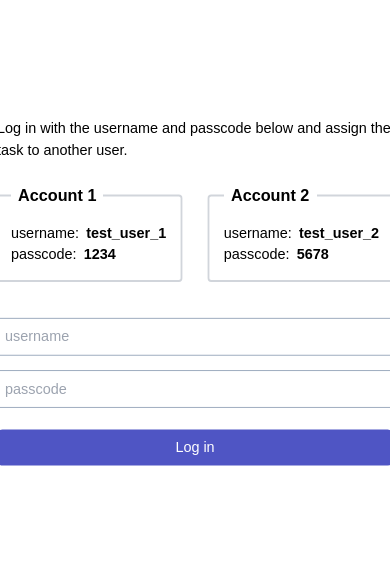
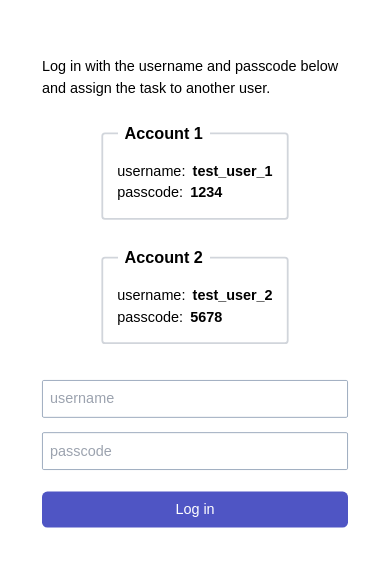
Before and after one commit to eobcre/task-manager-client, a React (Vite) app: page / in a window 390 px wide. Shown: the part 168-734 px from the top of the page. Built offline with nearby package versions, Linux system fonts and the light colour scheme; some icons are missing.

Commit message:
updated responsive screen

```diff
--- a/src/pages/Login/Login.tsx
+++ b/src/pages/Login/Login.tsx
@@ -52,11 +52,11 @@ const Login = () => {
 
   return (
     <div className='flex justify-center items-center transform scale-90 h-screen'>
-      <div className='w-[440px]'>
+      <div className='w-[340px] md:w-[440px]'>
         <div className='flex flex-col items-center gap-6'>
           <Icon icon='fluent-emoji-high-contrast:raccoon' className='home-icon text-purple w-[60px] h-[60px]' />
           <p>Log in with the username and passcode below and assign the task to another user.</p>
-          <div className='flex justify-center items-center gap-7'>
+          <div className='flex flex-col md:flex-row justify-center items-center gap-7'>
             {loginData.map((login) => (
               <fieldset key={login.id} className='border-2 border-gray-300 p-4 rounded'>
                 <legend className='text-lg font-semibold px-2'>{login.accountName}</legend>
@@ -69,7 +69,7 @@ const Login = () => {
               </fieldset>
             ))}
           </div>
-          <div className='flex flex-col gap-4 w-[440px]'>
+          <div className='flex flex-col gap-4 w-full md:w-[440px]'>
             <p className='text-red-500 text-right'>{invalidLogin}</p>
             <div>
               <input type='text' placeholder='username' className='border border-slate-400 rounded-sm p-2 w-full' value={name} onChange={handleChangeUserName} />
```
